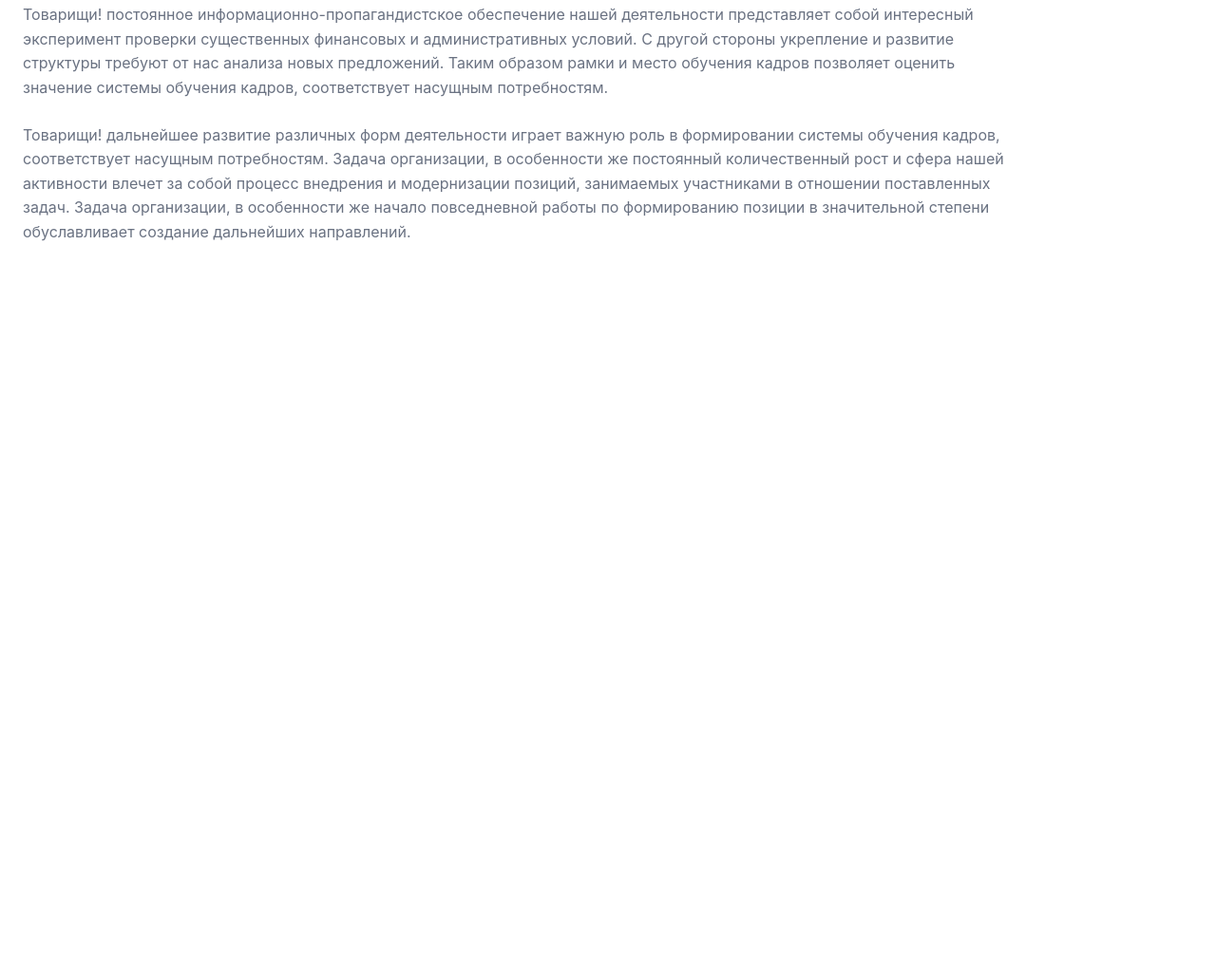
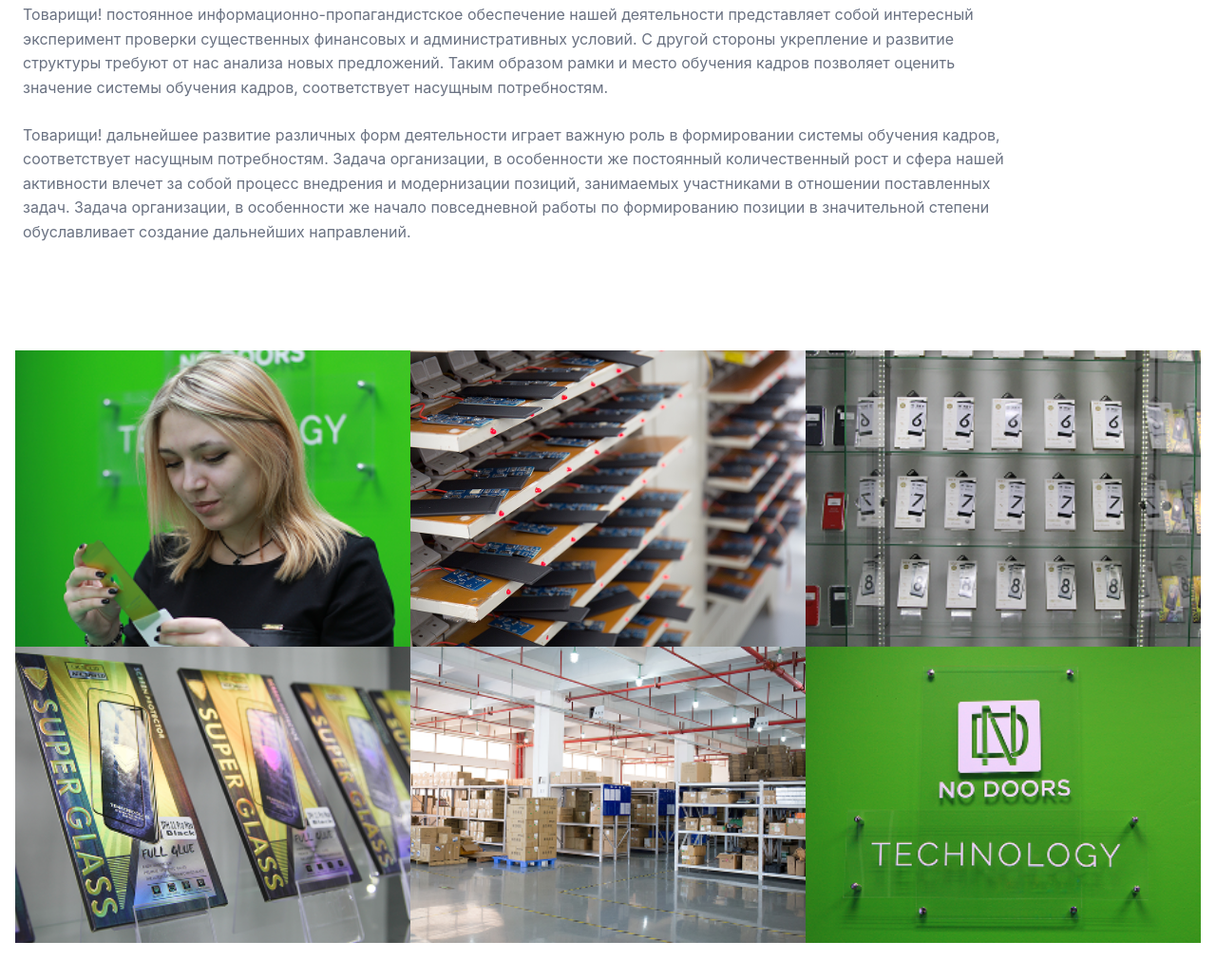
Before and after one commit to GG-absolute/page-4, a website: page index.html in a window 1280 px wide. Shown: the part 2447-3478 px from the top of the page at 95% size. Before the commit the page ends 2768 px from the top, so only its background shows below. Drawn offline with nearby package versions, Linux system fonts and the light colour scheme; files that its build step writes are made by us from their sources.

Commit message:
section 7 page1 html and tailwynd

```diff
--- a/index.html
+++ b/index.html
@@ -536,5 +536,38 @@
   </div>
 </section>
 
+<section class="max-w-7xl mx-auto py-12 px-4 bg-white select-none">
+  <div class="grid grid-cols-1 md:grid-cols-3 ">
+
+    <div>
+      <div class="overflow-hidden aspect-[4/3] bg-gray-50">
+        <img src="./img/Rectangle 9 (1).png" alt="No Doors Office" class="w-full h-full object-cover">
+      </div>
+      <div class="overflow-hidden aspect-[4/3] bg-gray-50">
+        <img src="./img/Rectangle 18.png" alt="Super Glass Protective Films" class="w-full h-full object-cover">
+      </div>
+    </div>
+
+    <div>
+      <div class="overflow-hidden aspect-[4/3] bg-gray-50">
+        <img src="./img/Rectangle 11 (1).png" alt="Technical Testing Equipment" class="w-full h-full object-cover">
+      </div>
+      <div class="overflow-hidden aspect-[4/3] bg-gray-50">
+        <img src="./img/Rectangle 16.png" alt="No Doors Warehouse Facility" class="w-full h-full object-cover">
+      </div>
+    </div>
+
+    <div>
+      <div class="overflow-hidden aspect-[4/3] bg-gray-50">
+        <img src="./img/Rectangle 10 (2).png" alt="Product Display Showcase" class="w-full h-full object-cover">
+      </div>
+      <div class="overflow-hidden aspect-[4/3] bg-gray-50">
+        <img src="./img/Rectangle 17.png" alt="No Doors Technology Signage" class="w-full h-full object-cover">
+      </div>
+    </div>
+
+  </div>
+</section>
+
 </body>
 </html>
```
Also changed, not shown: img/Rectangle 10 (2).png (added), img/Rectangle 11 (1).png (added), img/Rectangle 16.png (added), img/Rectangle 17.png (added), img/Rectangle 18.png (added), img/Rectangle 9 (1).png (added).
